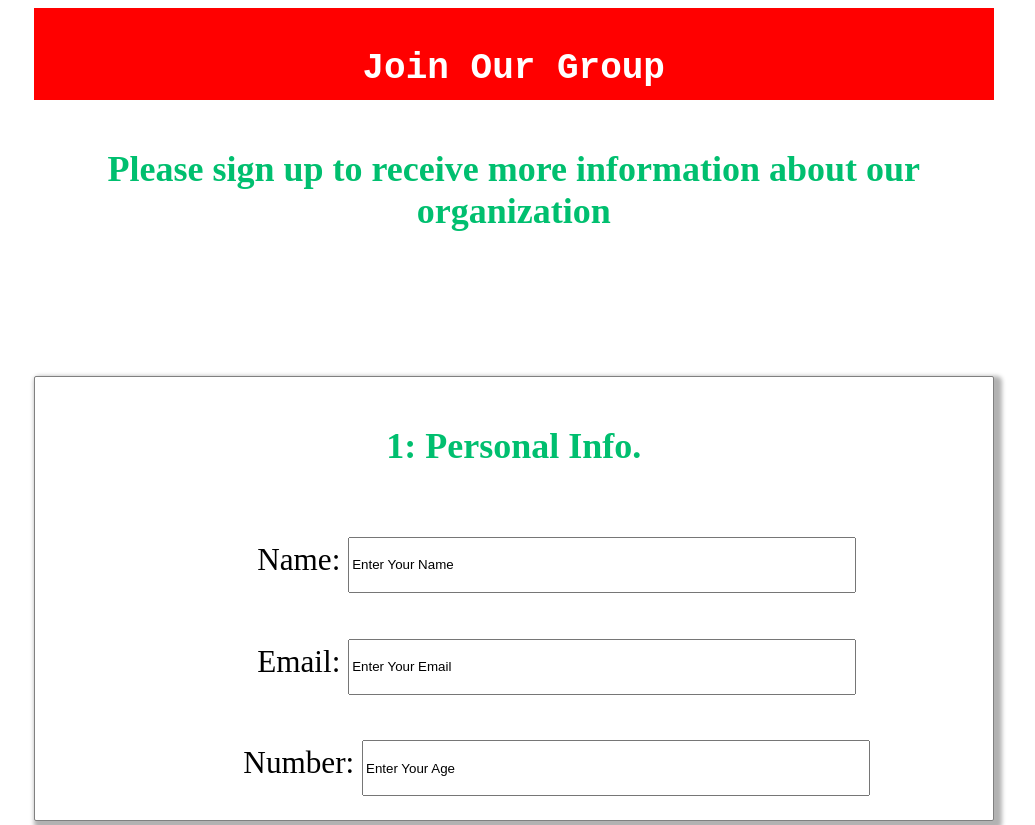
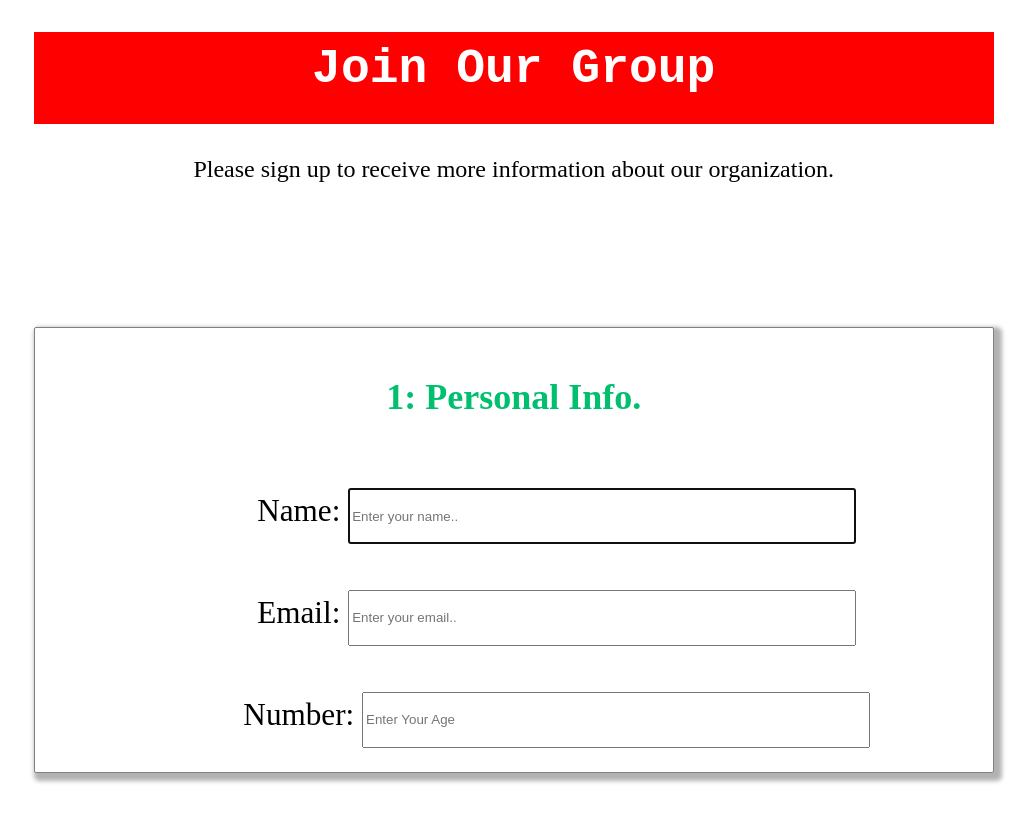
Before and after one commit to ChrisB55/survey-form, a plain HTML site: page index.html in a window 1280 px wide. Shown: the top 825 px of the page, without its empty margins (88-1123 px from the left). Drawn offline with Linux system fonts and the light colour scheme.

Commit message:
Add semantic/required markup
passing most test

```diff
--- a/index.html
+++ b/index.html
@@ -10,21 +10,21 @@
 </head>
 <body>
     <div id="container">
-    <div id="title"> <h2>Join Our Group</h2>
-    </div>
+    <h1 id="title"> Join Our Group
+    </h1>
     <form action="" id="survey-form">
 
-        <div id="description">
-            <h4>Please sign up to receive more information about our organization</h4>
-        </div>
+        <p id="description">
+            Please sign up to receive more information about our organization.
+        </p>
 
         <div class="section-container">
         <h4>1: Personal Info.</h4>
             <ul>
 
-            <li>Name: <input type="text" value="Enter Your Name" id="name"></li> <label id="name-label"></label>
-            <li>Email: <input type="text" value="Enter Your Email" id="email"></li> <label id="email-label"></label>
-            <li>Number: <input type="text" value="Enter Your Age" id="number"></li> <label id="number-label" ></label>
+            <li>Name: <input autofocus type="text"  id="name"  placeholder="Enter your name.." required></li>
+            <li>Email: <input autofocus type="email" id="email"  placeholder="Enter your email.." required> </li>
+            <li>Number: <input autofocus type="number" id="number" placeholder="Enter Your Age" min="1" max="125"  required> </li>
         </ul>
         </div>
         <div class="section-container">
--- a/style.scss
+++ b/style.scss
@@ -15,6 +15,7 @@ $font-stack: 'Courier New', Courier, monospace;
     background-color: white;
 }
 #title {
+
     width: 100%;
     height: 50px;
     background-color: $maincolor;
@@ -127,6 +128,14 @@ form {
                 height: 50px;
                 width: 500px;
             }
+            input[type="email"] {
+                height: 50px;
+                width: 500px;
+            }
+            input[type="number"] {
+                height: 50px;
+                width: 500px;
+            }
         }
 
 
@@ -212,6 +221,14 @@ form {
                         height: 50px;
                         width: 500px;
                     }
+                    input[type="email"] {
+                        height: 50px;
+                        width: 500px;
+                    }
+                    input[type="number"] {
+                        height: 50px;
+                        width: 500px;
+                    }
                 }
 
 
```
Also changed, not shown: style.css, 1 other file.
